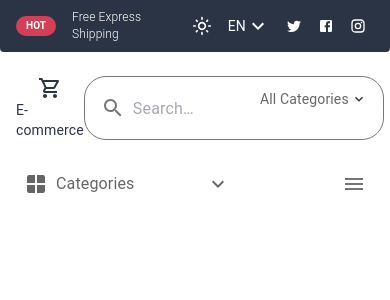
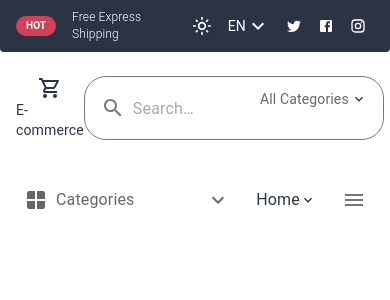
Before and after one commit to abdoBadawy74/Ecommerce, a React (Vite) app: page / in a window 390 px wide. Shown: the top 300 px of the page. Built offline with nearby package versions, Linux system fonts and the light colour scheme.

Commit message:
hide icon in media query

```diff
--- /dev/null
+++ b/src/Components/header/Links.jsx
@@ -0,0 +1,16 @@
+import { ExpandMore } from '@mui/icons-material'
+import { Box, Typography } from '@mui/material'
+import React from 'react'
+
+export default function Links() {
+  return (
+    <div>
+        <Box sx={{display:"flex", alignItems:"center"}}>
+            <Typography variant='body1'>
+                Home
+            </Typography>
+            <ExpandMore sx={{fontSize:"16px"}} />
+        </Box>
+    </div>
+  )
+}
--- a/src/Components/header/ToggleBar.jsx
+++ b/src/Components/header/ToggleBar.jsx
@@ -7,6 +7,7 @@
   ListItemText,
   Typography,
   useTheme,
+  useMediaQuery,
 } from "@mui/material";
 import { useState } from "react";
 import Button from "@mui/material/Button";
@@ -29,6 +30,7 @@
 import List from "@mui/material/List";
 import ListItem from "@mui/material/ListItem";
 import ListItemButton from "@mui/material/ListItemButton";
+import Links from "./Links";
 
 export default function ToggleBar() {
   const [anchorEl, setAnchorEl] = useState(null);
@@ -65,6 +67,7 @@
         display: "flex",
         justifyContent: "space-between",
         alignItems: "center",
+        mt: 5,
       }}
     >
       <Box>
@@ -140,9 +143,13 @@
           </MenuItem>
         </Menu>
       </Box>
-      <IconButton onClick={toggleDrawer("top", true)}>
-        <MenuIcon />
-      </IconButton>
+      <Links/>
+      {useMediaQuery("(max-width: 1000px)") && (
+        <IconButton onClick={toggleDrawer("top", true)}>
+          <MenuIcon />
+        </IconButton>
+      )}
+
       <Drawer
         anchor={"top"}
         open={state["top"]}
```
